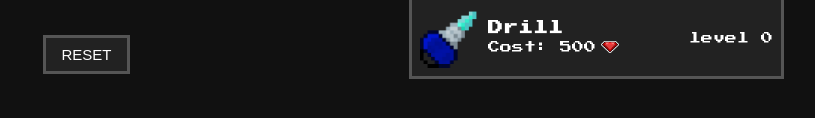
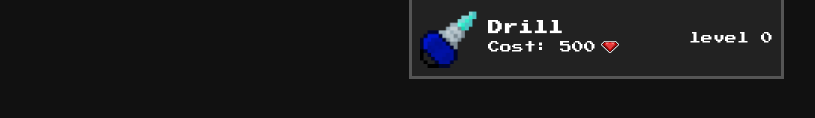
Before and after one commit to Ozirskyi/ClickerGame, a plain HTML site: page index.html in a window 1280 px wide. Shown: the part 450-568 px from the top of the page, without its empty margins (246-1061 px from the left). Drawn offline with Linux system fonts and the light colour scheme.

Commit message:
delete reset button

```diff
--- a/index.html
+++ b/index.html
@@ -14,7 +14,7 @@
         <h3>Gem: <span class="gem-cost">0</span></h3>
         <img src="./assets/gem-png.png" alt="gem" class="gem-image" draggable="false">
         <div class="reset-container">
-          <button class="reset-button">RESET</button>
+          <!-- <button class="reset-button">RESET</button> -->
         </div>
       </div>
       <div class="right">
--- a/styles.css
+++ b/styles.css
@@ -136,7 +136,7 @@ section {
   right: -160px;
 }
 
-.reset-button {
+/* .reset-button {
   margin-top: 23px;
   font-size: 15px;
   padding: 8px 15px;
@@ -150,7 +150,7 @@ section {
 .reset-button:hover {
   border-color: #fff;
   background-color: #333;
-}
+} */
 .gem-img {
   width: 18px;
   height: 18px;
```
